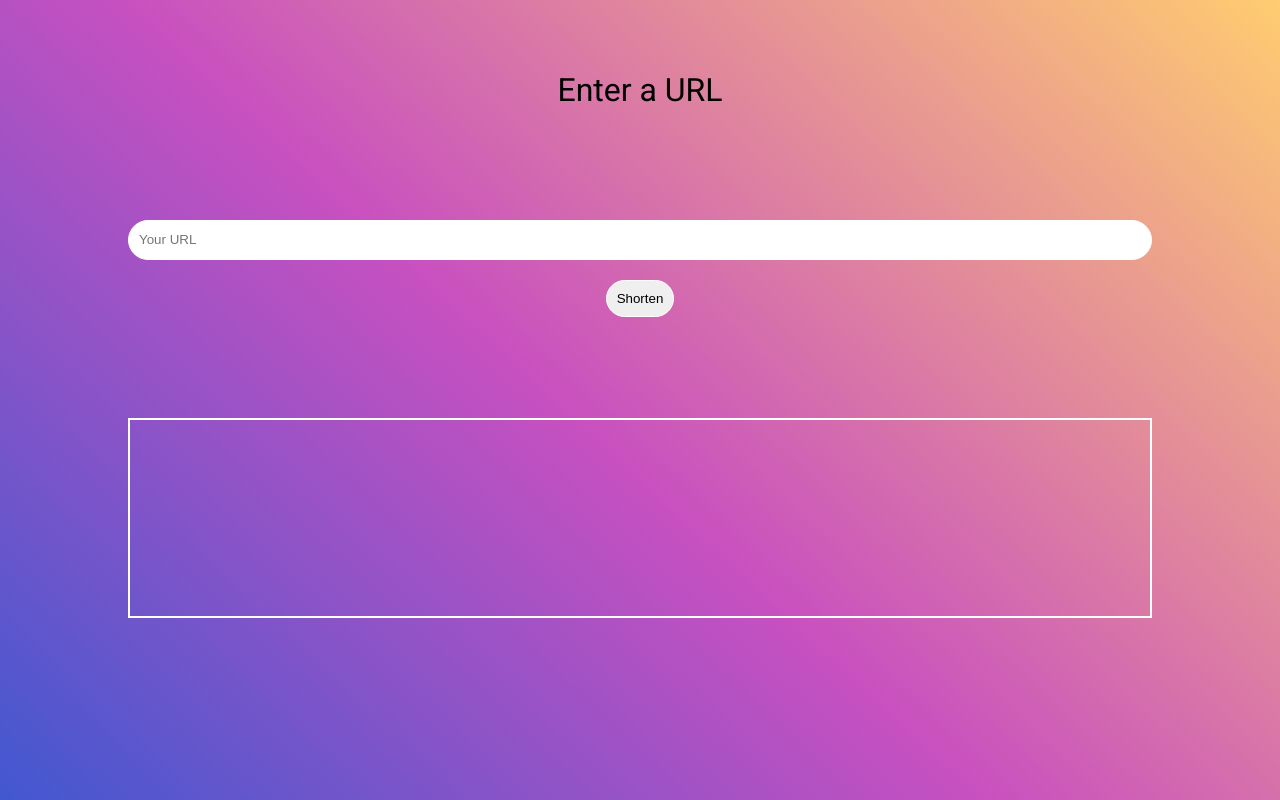
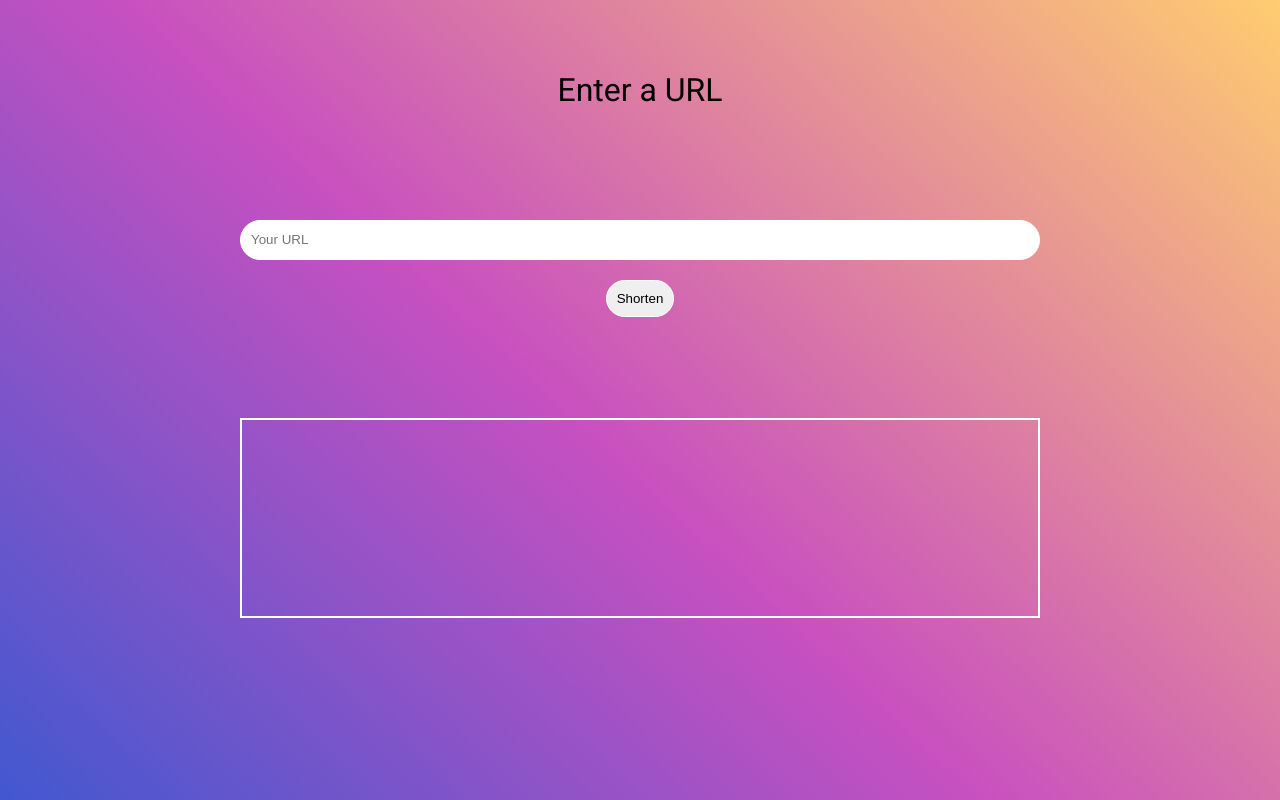
Before and after one commit to BryanCloudDev/shortenUrlGenerator, a plain HTML site: page index.html in a window 1280 px wide. Drawn offline with Linux system fonts and the light colour scheme.

Commit message:
Fixing display in desk

```diff
--- a/style.css
+++ b/style.css
@@ -6,18 +6,19 @@
 
 body {
   font-family: 'Roboto', sans-serif;
+  background-color: #4158D0;
+  background-image: linear-gradient(43deg, #4158D0 0%, #C850C0 46%, #FFCC70 100%);
 }
 
 .main {
   width: 100%;
+  max-width: 1000px;
   min-height: 100vh;
   display: flex;
   flex-wrap: wrap;
   justify-content: center;
   align-items: center;
-  background-color: #4158D0;
-  background-image: linear-gradient(43deg, #4158D0 0%, #C850C0 46%, #FFCC70 100%);
-
+  margin: 0 auto;
 }
 
 .title {
@@ -78,11 +79,12 @@ form input[type=submit]:hover {
 
 .response .loading-container {
   width: 20%;
-  height: auto;
+  max-width: 110px;
 }
 
 .loading-container .loading {
   width: 100%;
+  height: auto;
 }
 
 .clear-btn {
```
